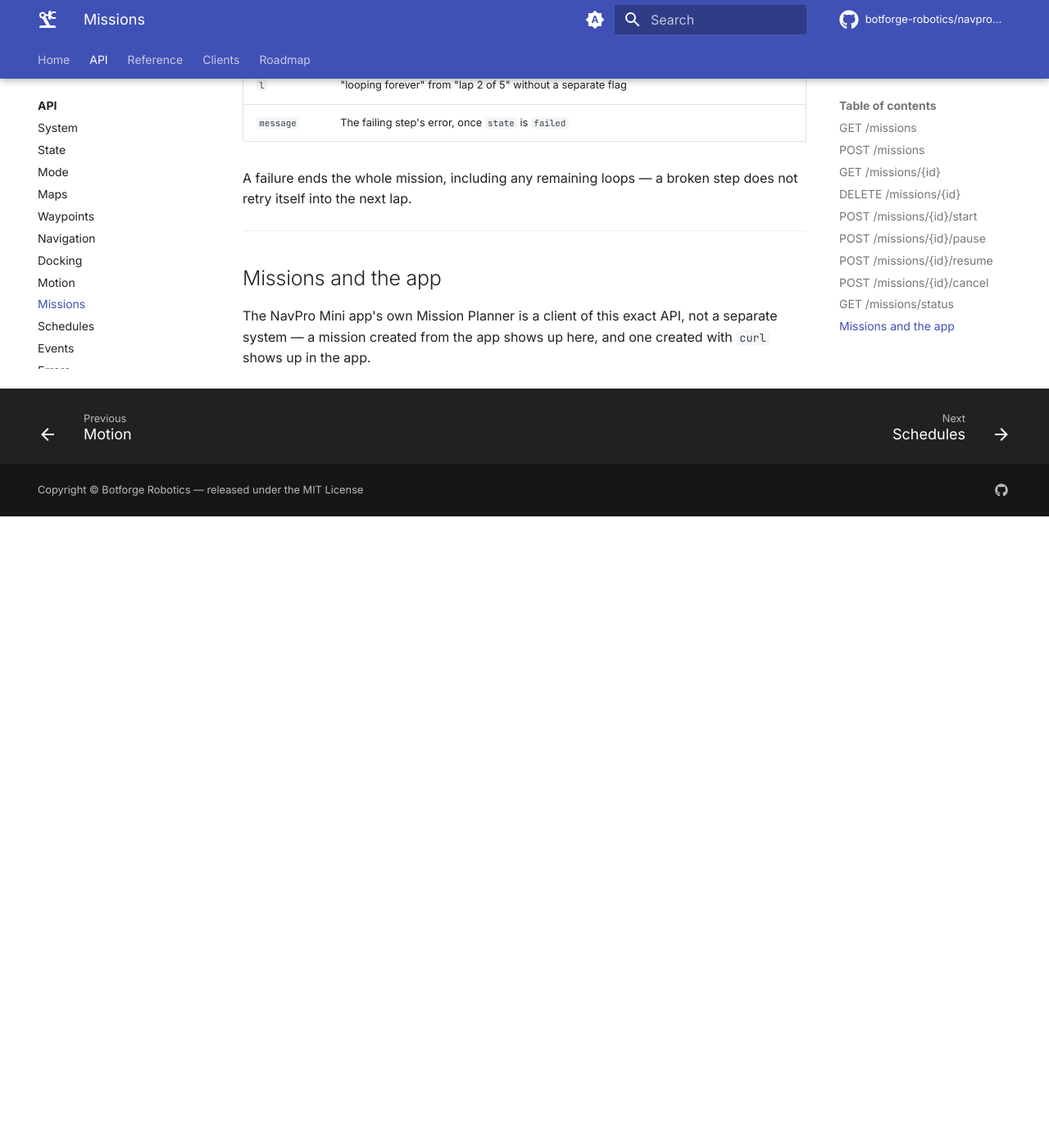
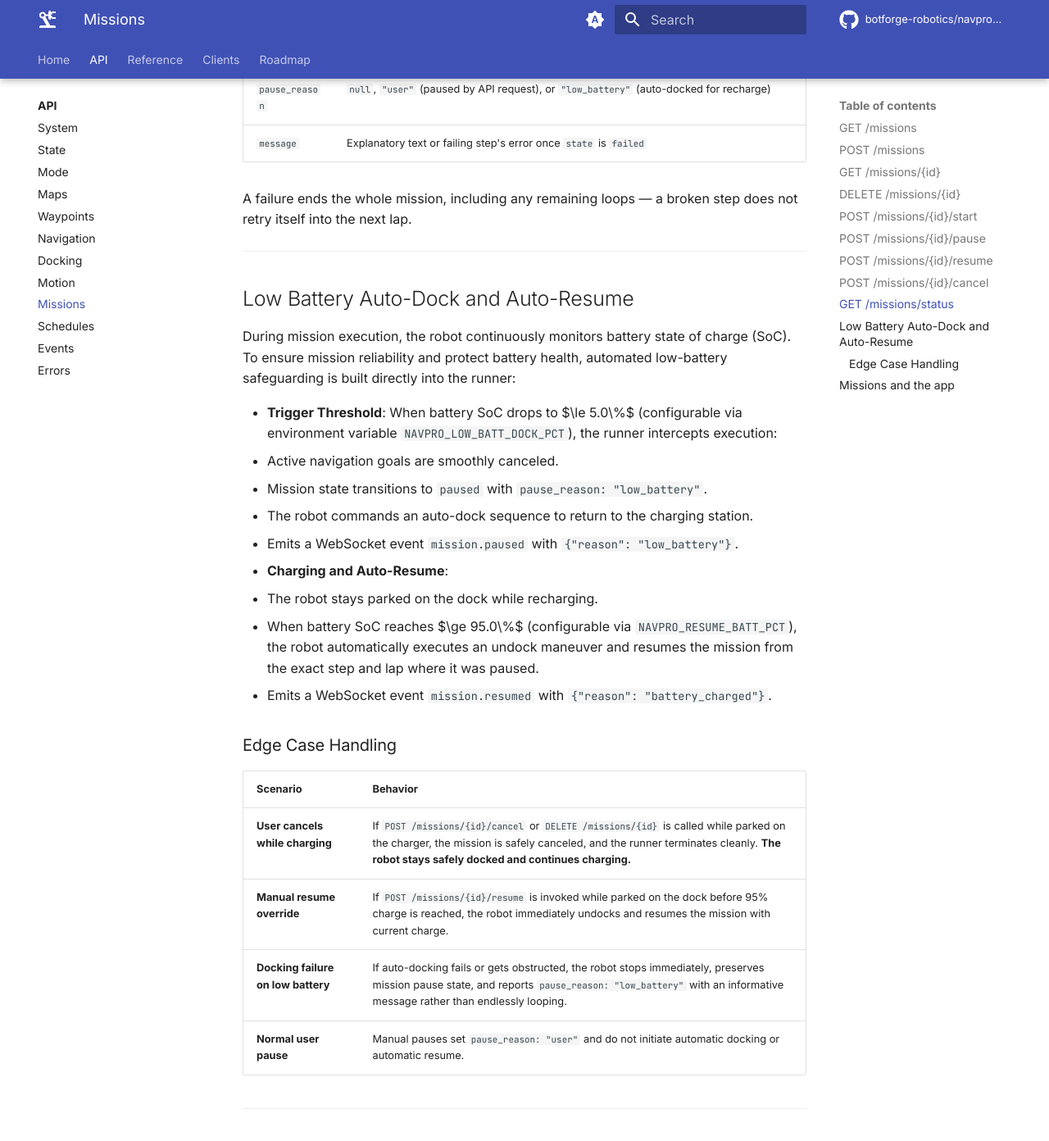
Before and after one commit to botforge-robotics/navpromini_sdk, an MkDocs documentation site: the page built from docs/api/missions.md, in a window 1280 px wide and 1400 px high, scrolled down 4366 px. Shown: the top 1392 px of the window at 82% size. Built offline with MkDocs 1.6.1 and Material for MkDocs 9.7.7, drawn with Linux system fonts in a browser that asks for light colours; comment, search, counter and statistics services are not loaded; before the commit the page ends 4996 px from its top, so only the background shows below that.

Commit message:
docs: document low-battery auto-dock, resume and edge cases

````diff
--- a/docs/api/missions.md
+++ b/docs/api/missions.md
@@ -158,7 +158,7 @@ The one mission that may be running right now, robot-wide — not scoped to a pa
 ```json
 { "mission_id": "morning-patrol", "state": "running",
   "step_index": 2, "loop_index": 0, "loop_total": 2,
-  "message": "", "elapsed_sec": 47.3 }
+  "message": "", "pause_reason": null, "elapsed_sec": 47.3 }
 ```
 
 | Field | Meaning |
@@ -167,10 +167,36 @@ The one mission that may be running right now, robot-wide — not scoped to a pa
 | `step_index` | Index into `steps`, within the current lap |
 | `loop_index` | Which lap this is (`0`-based) |
 | `loop_total` | Total laps, or `null` for a `loop_forever` mission — lets a client tell "not looping" from "looping forever" from "lap 2 of 5" without a separate flag |
-| `message` | The failing step's error, once `state` is `failed` |
+| `pause_reason` | `null`, `"user"` (paused by API request), or `"low_battery"` (auto-docked for recharge) |
+| `message` | Explanatory text or failing step's error once `state` is `failed` |
 
 A failure ends the whole mission, including any remaining loops — a broken step does not
 retry itself into the next lap.
+
+---
+
+## Low Battery Auto-Dock and Auto-Resume
+
+During mission execution, the robot continuously monitors battery state of charge (SoC). To ensure mission reliability and protect battery health, automated low-battery safeguarding is built directly into the runner:
+
+- **Trigger Threshold**: When battery SoC drops to $\le 5.0\%$ (configurable via environment variable `NAVPRO_LOW_BATT_DOCK_PCT`), the runner intercepts execution:
+  1. Active navigation goals are smoothly canceled.
+  2. Mission state transitions to `paused` with `pause_reason: "low_battery"`.
+  3. The robot commands an auto-dock sequence to return to the charging station.
+  4. Emits a WebSocket event `mission.paused` with `{"reason": "low_battery"}`.
+- **Charging and Auto-Resume**:
+  - The robot stays parked on the dock while recharging.
+  - When battery SoC reaches $\ge 95.0\%$ (configurable via `NAVPRO_RESUME_BATT_PCT`), the robot automatically executes an undock maneuver and resumes the mission from the exact step and lap where it was paused.
+  - Emits a WebSocket event `mission.resumed` with `{"reason": "battery_charged"}`.
+
+### Edge Case Handling
+
+| Scenario | Behavior |
+|---|---|
+| **User cancels while charging** | If `POST /missions/{id}/cancel` or `DELETE /missions/{id}` is called while parked on the charger, the mission is safely canceled, and the runner terminates cleanly. **The robot stays safely docked and continues charging.** |
+| **Manual resume override** | If `POST /missions/{id}/resume` is invoked while parked on the dock before 95% charge is reached, the robot immediately undocks and resumes the mission with current charge. |
+| **Docking failure on low battery** | If auto-docking fails or gets obstructed, the robot stops immediately, preserves mission pause state, and reports `pause_reason: "low_battery"` with an informative message rather than endlessly looping. |
+| **Normal user pause** | Manual pauses set `pause_reason: "user"` and do not initiate automatic docking or automatic resume. |
 
 ---
 
--- a/openapi.yaml
+++ b/openapi.yaml
@@ -916,6 +916,7 @@ paths:
                 loop_index: 0
                 loop_total: 2
                 message: ""
+                pause_reason: null
                 elapsed_sec: 47.3
 
   /schedules:
````
